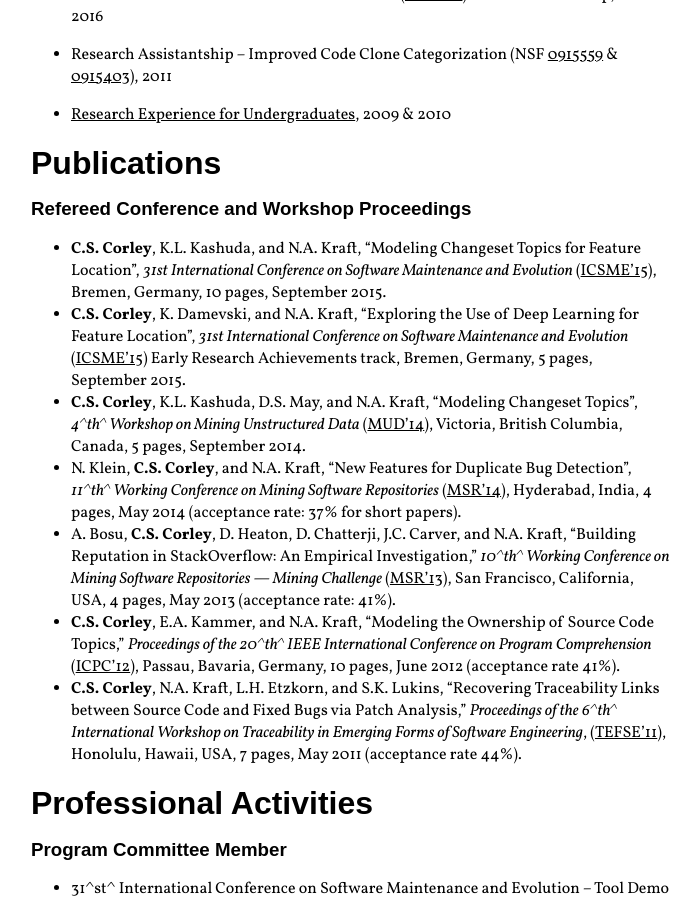
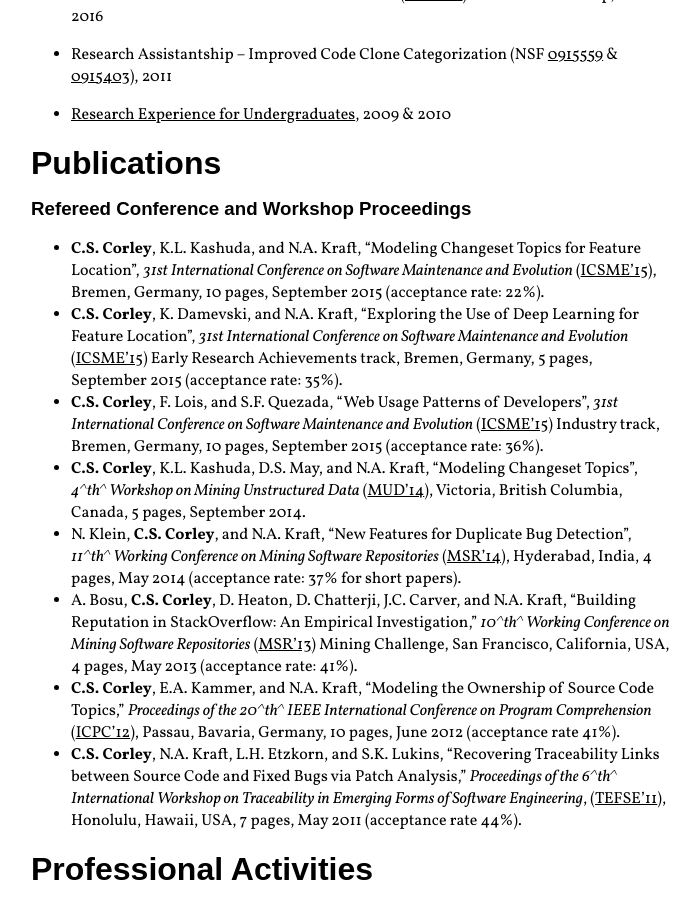
Before and after one commit to cscorley/cscorley.github.io, a Jekyll site: the page built from vita.md, in a window 1280 px wide and 900 px high, scrolled down 1134 px. Shown: the whole window, without its empty margins (353-1053 px from the left). Built offline with Jekyll 4.4.1, drawn with Linux system fonts in a browser that asks for light colours; nearby versions of some CDN libraries; Markdown is read by kramdown in place of the engine named in the settings.

Commit message:
Add reviews for ICSME15 industry paper & update CV!

```diff
--- a/_config.yml
+++ b/_config.yml
@@ -9,6 +9,8 @@ redcarpet:
         - superscript
         - underline
         - highlighted
+gems:
+  - jemoji
 timezone: America/Chicago
 encoding: UTF-8
 permalink: pretty
--- a/vita.md
+++ b/vita.md
@@ -102,12 +102,20 @@ Publications
     "Modeling Changeset Topics for Feature Location",
     *31st International Conference on Software Maintenance and Evolution*
     ([ICSME'15][]),
-    Bremen, Germany, 10 pages, September 2015.
+    Bremen, Germany, 10 pages, September 2015
+    (acceptance rate: 22%).
 - **C.S. Corley**, K. Damevski, and N.A. Kraft,
     "Exploring the Use of Deep Learning for Feature Location",
     *31st International Conference on Software Maintenance and Evolution*
     ([ICSME'15][]) Early Research Achievements track,
-    Bremen, Germany, 5 pages, September 2015.
+    Bremen, Germany, 5 pages, September 2015
+    (acceptance rate: 35%).
+- **C.S. Corley**, F. Lois, and S.F. Quezada,
+    "Web Usage Patterns of Developers",
+    *31st International Conference on Software Maintenance and Evolution*
+    ([ICSME'15][]) Industry track,
+    Bremen, Germany, 10 pages, September 2015
+    (acceptance rate: 36%).
 - **C.S. Corley**, K.L. Kashuda, D.S. May, and N.A. Kraft,
     "Modeling Changeset Topics",
     *4^th^ Workshop on Mining Unstructured Data*
@@ -121,9 +129,8 @@ Publications
     (acceptance rate: 37% for short papers).
 - A. Bosu, **C.S. Corley**, D. Heaton, D. Chatterji, J.C. Carver, and N.A. Kraft,
     "Building Reputation in StackOverflow: An Empirical Investigation,"
-    *10^th^ Working Conference on Mining Software Repositories ---
-    Mining Challenge*
-    ([MSR'13][]),
+    *10^th^ Working Conference on Mining Software Repositories*
+    ([MSR'13][]) Mining Challenge,
     San Francisco, California, USA, 4 pages, May 2013
     (acceptance rate: 41%).
 - **C.S. Corley**, E.A. Kammer, and N.A. Kraft,
```
Also changed, not shown: _posts/2015-08-01-reviews-for-web-usage-patterns-of-developers.md (added, +67 -0 lines), publications.md (+9 -0 lines), 1 other file.
